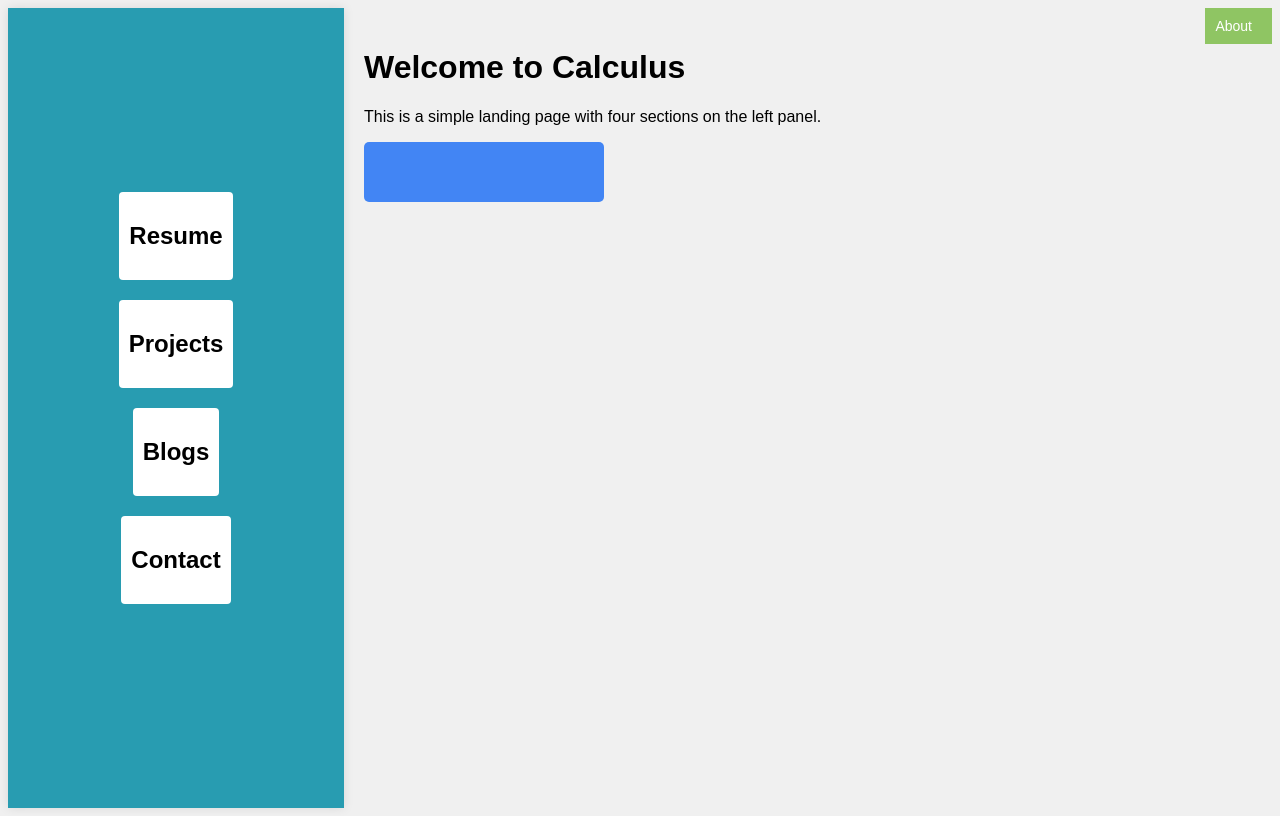
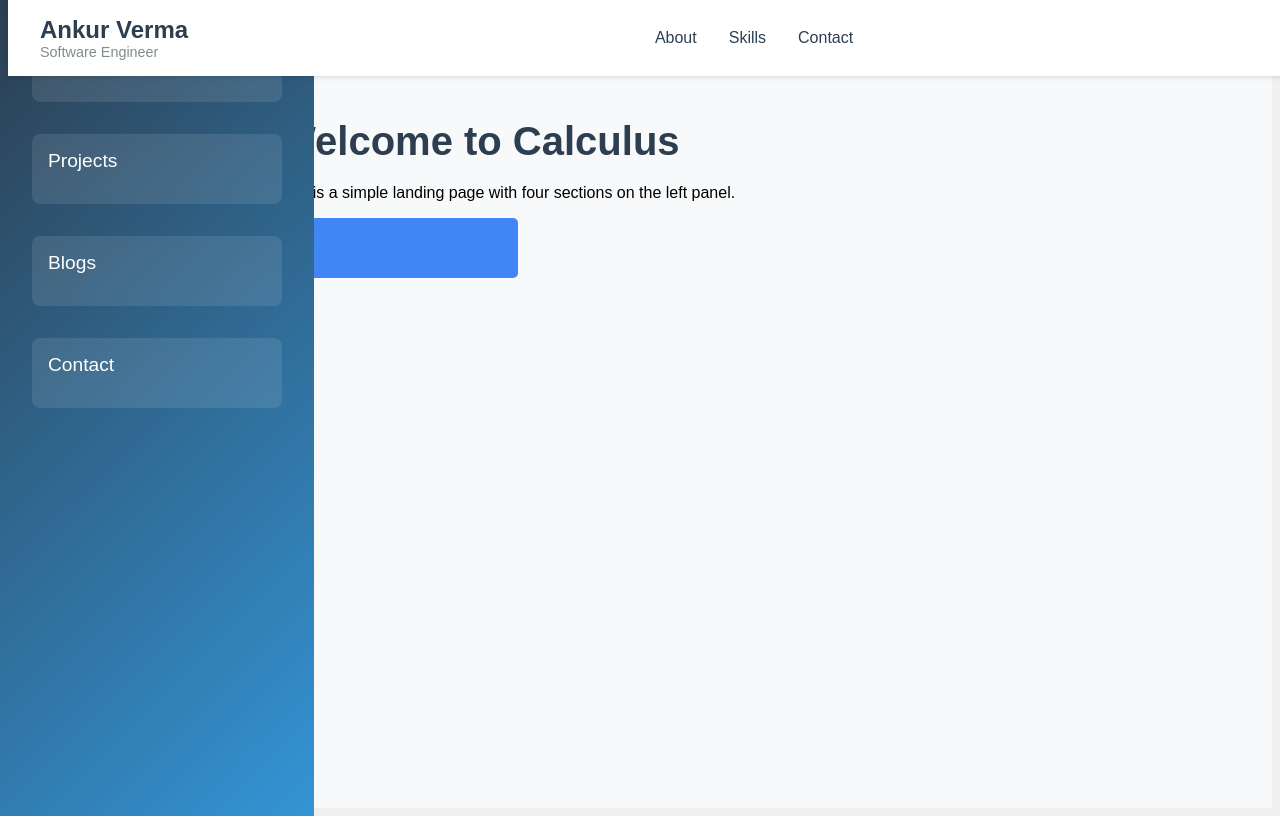
Before and after one commit to ankurv37/ankurv37.github.io, a React (Create React App) app: page / in a window 1280 px wide. Built offline with nearby package versions, Linux system fonts and the light colour scheme; no server answers.

Commit message:
style improv

```diff
--- a/src/App.css
+++ b/src/App.css
@@ -1,18 +1,37 @@
 /* App.css */
-
 .App {
-  height: 100vh;
-  position: relative;
-
+  min-height: 100vh;
+  background-color: #f8f9fa;
 }
 
 .container {
   display: flex;
-  position: relative;
+  padding-top: 64px;
 }
 
+.right-panel {
+  flex: 1;
+  margin-left: 250px;
+  padding: 2rem;
+}
 
+.title {
+  margin-bottom: 2rem;
+}
 
+.title h1 {
+  font-size: 2.5rem;
+  color: #2c3e50;
+  margin-bottom: 1rem;
+}
+
+.section-content {
+  background: white;
+  border-radius: 8px;
+  padding: 2rem;
+  box-shadow: 0 2px 4px rgba(0,0,0,0.05);
+  margin-bottom: 2rem;
+}
 .section {
   margin-bottom: 20px;
   cursor: pointer;
--- a/src/Header.css
+++ b/src/Header.css
@@ -1,43 +1,55 @@
 /* Header.css */
 
-
 .site-header {
-  background-color: #8fc563 ; /* Set a light background color */
-  position: relative; /* adjust as needed */
-  margin: 0; /* adjust as needed */
-
-    padding: 10px;
-    font-size: 14px;
+  background-color: #ffffff;
+  box-shadow: 0 2px 4px rgba(0,0,0,0.1);
+  padding: 1rem 2rem;
   display: flex;
-    justify-content: flex-end; /* Align the header to the right */
+  justify-content: space-between;
   align-items: center;
-    position: absolute;
+  position: fixed;
+  width: 100%;
   top: 0;
-    right: 0; /* Set the right property to 0 to move the header to the right side */
-    left: auto; /* Set the left property to auto to align the left side of the header to the right side of the page */
+  z-index: 1000;
 }
 
-  .nav-links ul,
-  .social-links {
+.header-left {
+  display: flex;
+  flex-direction: column;
+}
+
+.header-left h1 {
+  margin: 0;
+  font-size: 1.5rem;
+  color: #2c3e50;
+}
+
+.header-left p {
+  margin: 0;
+  font-size: 0.9rem;
+  color: #7f8c8d;
+}
+
+.nav-links ul {
+  display: flex;
   list-style: none;
-    display: flex;
-    align-items: center;
+  gap: 2rem;
   margin: 0;
   padding: 0;
 }
 
-  .nav-links li,
-  .social-links li {
-    margin-right: 10px;
+.nav-links a {
+  text-decoration: none;
+  color: #2c3e50;
+  font-weight: 500;
+  transition: color 0.3s ease;
 }
 
-  .nav-links a,
-  .social-links a {
-    color: #fff;
-    text-decoration: none;
+.nav-links a:hover {
+  color: #3498db;
 }
 
-  .social-links a img {
-    height: 50px;
-    width: 50px;
+.header-right {
+  display: flex;
+  align-items: center;
 }
--- a/src/Header.js
+++ b/src/Header.js
@@ -1,22 +1,25 @@
 // Header.js
 import React from 'react';
-import './Header.css'; // Create a separate CSS file for Header component styles
+import './Header.css';
+import GoogleLoginButton from './components/GoogleLoginButton';
 
 const Header = () => {
-  // Event handler for clicking on social media links
-  const handleSocialMediaClick = (url) => {
-    window.open(url, '_blank'); // Open the URL in a new tab
-  };
-
   return (
     <header className="site-header">
+      <div className="header-left">
+        <h1>Ankur Verma</h1>
+        <p>Software Engineer</p>
+      </div>
       <nav className="nav-links">
         <ul>
-          <li>
-            <a href="#about">About</a>
-          </li>
+          <li><a href="#about">About</a></li>
+          <li><a href="#skills">Skills</a></li>
+          <li><a href="#contact">Contact</a></li>
         </ul>
       </nav>
+      <div className="header-right">
+        <GoogleLoginButton />
+      </div>
     </header>
   );
 };
--- a/src/LeftPanel.css
+++ b/src/LeftPanel.css
@@ -1,41 +1,39 @@
 /* LeftPanel.css */
 
 .left-panel {
-  flex: 1;
-  background-color: #289cb1; /* Set a light background color */
-  padding: 20px;
-  display: flex;
-  flex-direction: column;
-  justify-content: center; /* Add this line */
-  align-items: center; /* Add this line */
-  box-shadow: 0 0 10px rgba(0, 0, 0, 0.1); /* Add a subtle box shadow */
-  min-height: 100vh; /* Add this line */
-  width: auto; /* adjust as needed */
-  margin: 0; /* adjust as needed */
-  box-sizing: border-box;
+  width: 250px;
+  background: linear-gradient(135deg, #2c3e50 0%, #3498db 100%);
+  min-height: 100vh;
+  padding: 2rem;
+  color: white;
+  position: fixed;
+  left: 0;
+  top: 0;
+  overflow-y: auto;
 }
-  .section {
-    margin-bottom: 20px;
-    cursor: pointer;
-    transition: background-color 0.3s ease;
-    padding: 10px;
-    border-radius: 4px; /* Add rounded corners to sections */
-    background-color: #fff; /* Set a white background for sections */
-  }
 
-  .section:hover {
-    background-color: #f0f0f0; /* Add a hover effect on sections */
-  }
+.section {
+  margin-bottom: 2rem;
+  padding: 1rem;
+  border-radius: 8px;
+  background: rgba(255, 255, 255, 0.1);
+  backdrop-filter: blur(5px);
+  transition: transform 0.3s ease;
+}
 
-  .content {
-    display: none;
-    margin-top: 10px;
-    padding: 10px;
-    border-radius: 4px; /* Add rounded corners to content */
-    box-shadow: 0 0 5px rgba(0, 0, 0, 0.2); /* Add a shadow to content */
-    background-color: #fff; /* Set a white background for content */
-  }
+.section:hover {
+  transform: translateX(5px);
+  background: rgba(255, 255, 255, 0.2);
+}
 
-  .section:hover .content {
-    display: block;
-  }
+.section h2 {
+  margin: 0 0 1rem 0;
+  font-size: 1.2rem;
+  font-weight: 500;
+}
+
+.content {
+  font-size: 0.9rem;
+  line-height: 1.5;
+  opacity: 0.9;
+}
--- a/src/components/GoogleLoginButton.css
+++ b/src/components/GoogleLoginButton.css
@@ -10,7 +10,23 @@
     transition: background-color 0.3s;
     width: 200px; /* adjust as needed */
 }
+.user-info {
+  display: flex;
+  align-items: center;
+  gap: 8px;
+  padding: 8px;
+}
 
+.profile-img {
+  width: 32px;
+  height: 32px;
+  border-radius: 50%;
+}
+
+.user-info span {
+  color: #333;
+  font-size: 14px;
+}
 .GoogleLoginButton:hover {
     background-color: #991070; /* Darker Google blue */
 }
--- a/src/components/GoogleLoginButton.js
+++ b/src/components/GoogleLoginButton.js
@@ -1,48 +1,45 @@
-import React from 'react';
+import React, { useState } from 'react';
 import { FcGoogle } from 'react-icons/fc';
 import { GoogleOAuthProvider } from '@react-oauth/google';
 import { GoogleLogin } from '@react-oauth/google';
+import { jwtDecode } from 'jwt-decode';  // Fixed import syntax
 import './GoogleLoginButton.css';
 
 const GoogleLoginButton = () => {
+  const CLIENT_ID = "32191415057-35gi9jqbrp086pkob8oorvh25hgjg8pf.apps.googleusercontent.com";
+  const [user, setUser] = useState(null);
 
-    function handleLoginSuccess(response) {
-      console.log('Login Success: ', response.profileObj);
-      // handle the successful login here, e.g. by updating your app's state or making an API call
+  function handleLoginSuccess(credentialResponse) {
+    const decoded = jwtDecode(credentialResponse.credential);  // Updated function call
+    setUser(decoded);
+    console.log('Login Success: ', decoded);
   }
 
   function handleLoginFailure(response) {
     console.error('Login Failed: ', response);
-      // handle the failed login here, e.g. by showing an error message to the user
+    setUser(null);
   }
-
-
 
   return (
     <div>
+      {user ? (
+        <div className="user-info">
+          <img src={user.picture} alt="profile" className="profile-img" />
+          <span>{user.name}</span>
+        </div>
+      ) : (
         <div className="">
-            <GoogleOAuthProvider
-                clientId={process.env.REACT_APP_GOOGLE_CLIENT_ID}
-                >
+          <GoogleOAuthProvider clientId={CLIENT_ID}>
             <GoogleLogin
-              render={(renderProps) => (
-                <button
-                  type="button"
-                  className="GoogleLoginButton"
-                  onClick={renderProps.onClick}
-                  disabled={renderProps.disabled}
-                >
-                  <FcGoogle className="" /> Sign in with google
-                </button>
-              )}
               onSuccess={handleLoginSuccess}
               onFailure={handleLoginFailure}
               cookiePolicy="single_host_origin"
             />
           </GoogleOAuthProvider>
         </div>
+      )}
     </div>
-  )
+  );
 }
 
-export default GoogleLoginButton
+export default GoogleLoginButton;
```
Lines whose indentation alone changed are shown as unchanged.
